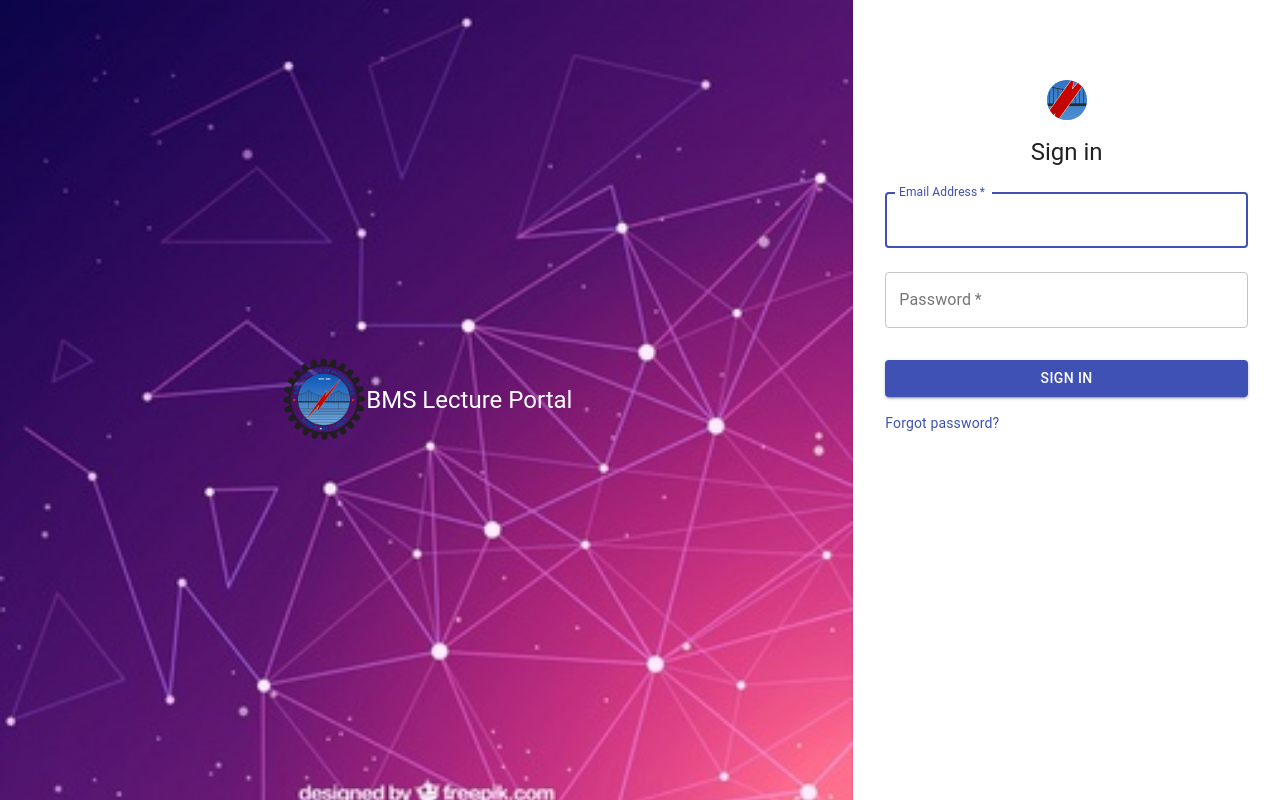
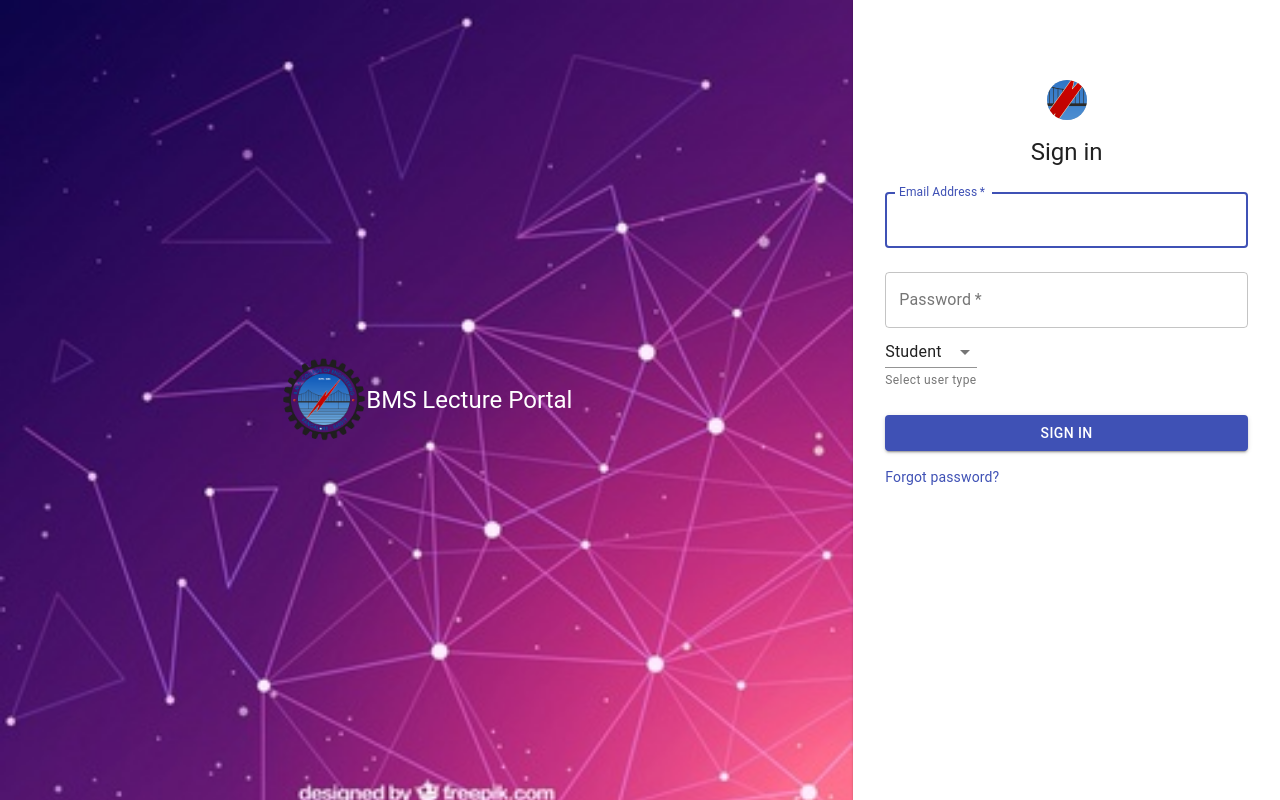
Before and after one commit to ShakshiPandey77/Lecture-Portal-Project, a React (Create React App) app: page / in a window 1280 px wide. Built offline with nearby package versions, Linux system fonts and the light colour scheme.

Commit message:
Added Type in Sign in

```diff
--- a/src/components/Signin/Signin.js
+++ b/src/components/Signin/Signin.js
@@ -8,6 +8,8 @@ import Paper from '@material-ui/core/Paper';
 import Grid from '@material-ui/core/Grid';
 import Typography from '@material-ui/core/Typography';
 import { makeStyles } from '@material-ui/core/styles';
+import { Select,Input,MenuItem,FormHelperText, FormControl} from '@material-ui/core';
+import {Link as Loc} from 'react-router-dom';
 
 
 const useStyles = makeStyles(theme => ({
@@ -49,6 +51,17 @@ const useStyles = makeStyles(theme => ({
 
 export default function Signin() {
   const classes = useStyles();
+
+  const [values, setValues] = React.useState({
+    type : 'student'
+  });
+
+  const handleChange = (event) => {
+    setValues(oldValues => ({
+      ...oldValues,
+      [event.target.name]: event.target.value,
+    }));
+  };
 
   return (
     <Grid container component="main" className={classes.root}>
@@ -94,6 +107,20 @@ export default function Signin() {
               id="password"
               autoComplete="current-password"
             />
+            <FormControl>
+              <Select
+                value={values.type}
+                onChange={handleChange}
+                input={<Input name="type" id="user-type" />}
+              >
+                <MenuItem value='admin'>Admin</MenuItem>
+                <MenuItem value='dept'>Department</MenuItem>
+                <MenuItem value='lecturer'>Lecturer</MenuItem>
+                <MenuItem value='student'>Student</MenuItem>
+              </Select>
+              <FormHelperText>Select user type</FormHelperText>
+            </FormControl>
+            <Loc to={"/student"}>
               <Button
                 type="submit"
                 fullWidth
@@ -103,6 +130,7 @@ export default function Signin() {
               >
                 Sign In
               </Button>
+            </Loc>
             <Grid container>
               <Grid item xs>
                 <Link href="#" variant="body2">
```
Lines whose indentation alone changed are shown as unchanged.
